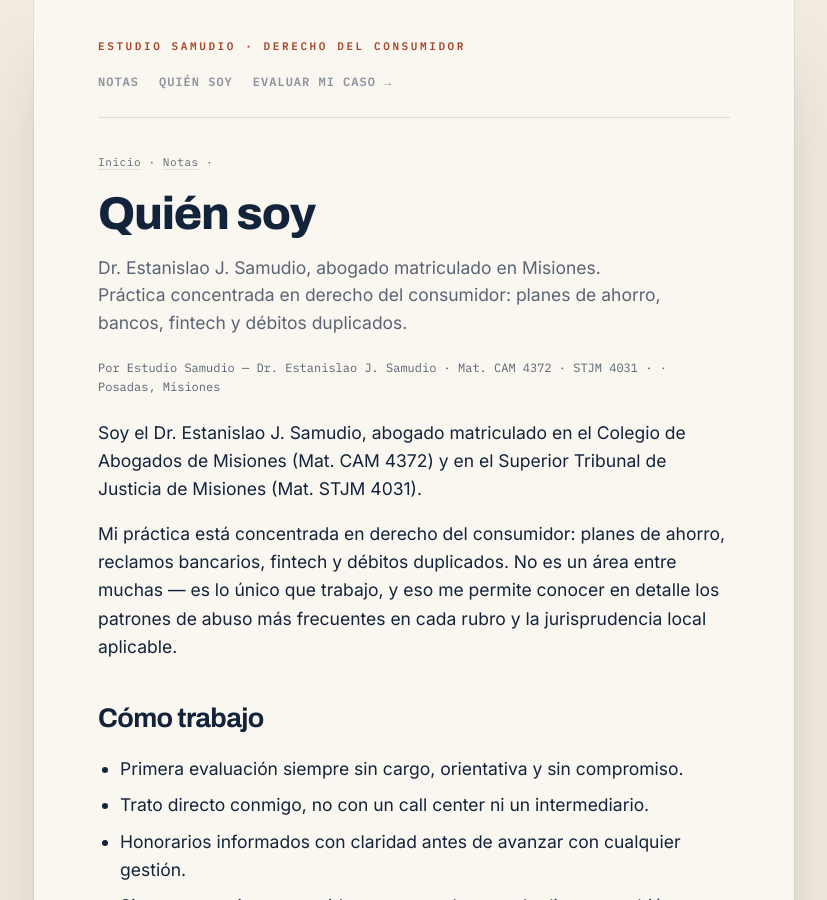
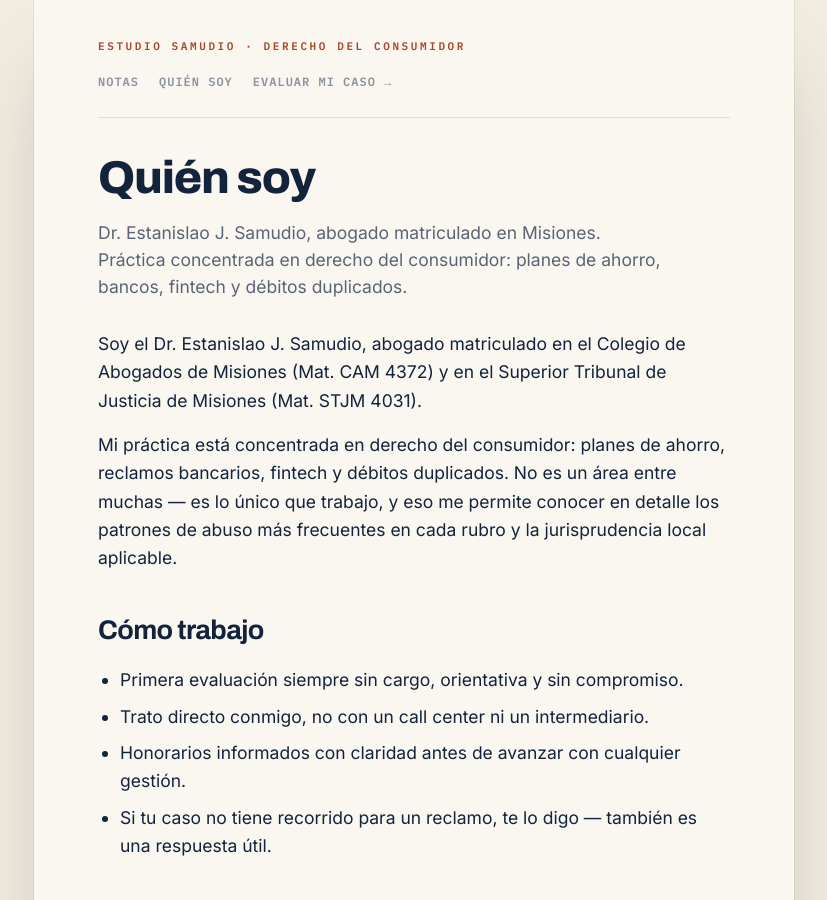
Before and after one commit to drejsamudio-hue/estudio-samudio-landing, a Jekyll site: the page built from quien-soy.md, in a window 1280 px wide and 900 px high. Shown: the whole window, without its empty margins (226-1053 px from the left). Built offline with Jekyll 4.4.1, drawn with Linux system fonts in a browser that asks for light colours.

Commit message:
fix(layout): post.html sin breadcrumb/fecha vacios en paginas sin vertical
quien-soy y privacidad usan layout post sin vertical ni fecha: mostraban
'Inicio · Notas · ' vacio, eyebrow vacio, meta sin fecha y un
BreadcrumbList con posicion 3 apuntando a si mismas. Ahora esos bloques
son condicionales. JSON-LD de FAQ y breadcrumb usa jsonify en lugar de
escape (entidades HTML dentro de JSON).

Co-Authored-By: Claude Opus 5.5 <noreply@anthropic.com>
Claude-Session: https://claude.ai/code/session_013w2nFTV7jpyYfQNWeLd96L

```diff
--- a/_layouts/post.html
+++ b/_layouts/post.html
@@ -1,7 +1,7 @@
 ---
 layout: default
 ---
-<article class="nota" itemscope itemtype="https://schema.org/Article">
+<article class="nota"{% if page.date %} itemscope itemtype="https://schema.org/Article"{% endif %}>
 <style>
   .nota .eyebrow{font-family:var(--mono);font-size:11px;letter-spacing:2.5px;text-transform:uppercase;
                  color:var(--tierra);font-weight:600;margin:0 0 14px;opacity:.85}
@@ -37,13 +37,15 @@ layout: default
   .nota .meta{font-family:var(--mono);font-size:12px;color:#5A6474;margin:-8px 0 22px}
 </style>
 
+{% if page.vertical %}
 <nav class="breadcrumb" aria-label="Miga de pan">
   <a href="{{ '/' | relative_url }}">Inicio</a> · <a href="{{ '/notas/' | relative_url }}">Notas</a> · {{ page.vertical }}
 </nav>
 <p class="eyebrow">{{ page.vertical }}</p>
+{% endif %}
 <h1 itemprop="headline">{{ page.h1 | default: page.title }}</h1>
 {% if page.description %}<p class="dek" itemprop="description">{{ page.description }}</p>{% endif %}
-<p class="meta">Por <span itemprop="author">Estudio Samudio — Dr. Estanislao J. Samudio · Mat. CAM 4372 · STJM 4031</span> · <time itemprop="datePublished" datetime="{{ page.date | date_to_xmlschema }}">{{ page.date | date: "%d/%m/%Y" }}</time> · Posadas, Misiones</p>
+{% if page.date %}<p class="meta">Por <span itemprop="author">Estudio Samudio — Dr. Estanislao J. Samudio · Mat. CAM 4372 · STJM 4031</span> · <time itemprop="datePublished" datetime="{{ page.date | date_to_xmlschema }}">{{ page.date | date: "%d/%m/%Y" }}</time> · Posadas, Misiones</p>{% endif %}
 
 <div itemprop="articleBody">
 {{ content }}
@@ -58,14 +60,15 @@ layout: default
     {% for item in page.faq %}
     {
       "@type": "Question",
-      "name": "{{ item.q | escape }}",
-      "acceptedAnswer": { "@type": "Answer", "text": "{{ item.a | escape }}" }
+      "name": {{ item.q | jsonify }},
+      "acceptedAnswer": { "@type": "Answer", "text": {{ item.a | jsonify }} }
     }{% unless forloop.last %},{% endunless %}
     {% endfor %}
   ]
 }
 </script>
 {% endif %}
+{% if page.vertical %}
 <script type="application/ld+json">
 {
   "@context": "https://schema.org",
@@ -73,8 +76,9 @@ layout: default
   "itemListElement": [
     {"@type":"ListItem","position":1,"name":"Inicio","item":"{{ '/' | absolute_url }}"},
     {"@type":"ListItem","position":2,"name":"Notas","item":"{{ '/notas/' | absolute_url }}"},
-    {"@type":"ListItem","position":3,"name":"{{ page.title | escape }}","item":"{{ page.url | absolute_url }}"}
+    {"@type":"ListItem","position":3,"name":{{ page.title | jsonify }},"item":"{{ page.url | absolute_url }}"}
   ]
 }
 </script>
+{% endif %}
 </article>
```
